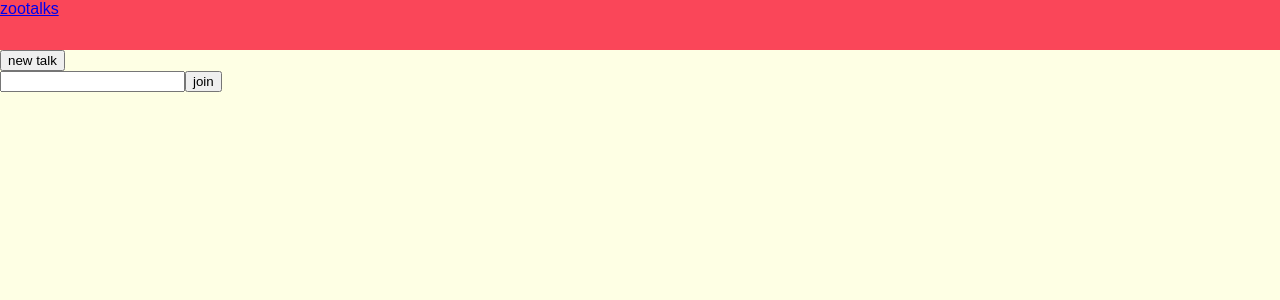
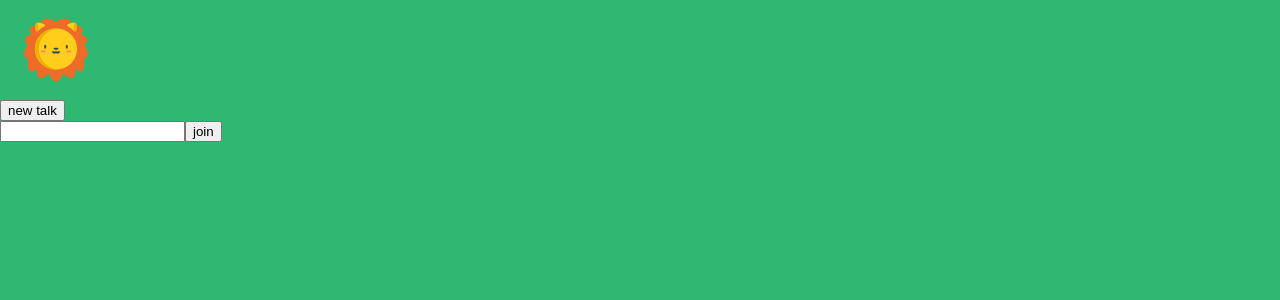
Before and after one commit to pifls/zootalks, a React (Create React App) app: page / in a window 1280 px wide. Shown: the top 300 px of the page. Built offline with nearby package versions, Linux system fonts and the light colour scheme.

Commit message:
Navbar added

```diff
--- a/src/App.module.scss
+++ b/src/App.module.scss
@@ -3,6 +3,6 @@
 .App {
     min-height: 100vh;
     width: 100vw;
-    background-color: $primary-bg;
+    background-color: $primary-green;
     font-family: sans-serif;
   }
--- a/src/components/Navbar/Navbar.js
+++ b/src/components/Navbar/Navbar.js
@@ -1,10 +1,13 @@
 import React from 'react'
 import { Link } from 'react-router-dom'
 import styles from './Navbar.module.scss'
+import logo from './../../assets/logo.png'
 function Navbar() {
   return (
     <div className={styles.Navbar}>
-      <Link to='/'>zootalks</Link>
+      <Link className={styles.Logo} to='/'>
+        <img src={ logo } alt="logo with a lion"/>
+      </Link>
     </div>
   )
 }
--- a/src/components/Navbar/Navbar.module.scss
+++ b/src/components/Navbar/Navbar.module.scss
@@ -1,6 +1,28 @@
 @import './../../global-styles.scss';
 
 .Navbar {
-    background-color: $primary-red;
-    height: 50px;
+    background-color: $primary-green;
+    height: 80px;
+    display: flex;
+    align-items: center;
+
+    .Logo {
+        margin-left: 16px;
+        display: flex;
+
+        img {
+            height: 50px;
+            width: auto;
+        }
+    }
+
+    @include lg {
+        height: 100px;
+        .Logo {
+            margin-left: 24px;
+            img {
+                height: 64px;
+            }
+        }
+    }
 }
--- a/src/global-styles.scss
+++ b/src/global-styles.scss
@@ -1,6 +1,7 @@
 // Project colors
+$primary-green: #2eb872;
+$secondary-green: #a3de83;
 $primary-red: #fa4659;
-$primary-bg: #feffe4;
 
 // Small tablets and large smartphones (landscape view)
 $screen-sm-min: 576px;
```
Also changed, not shown: src/assets/logo.png (added).
